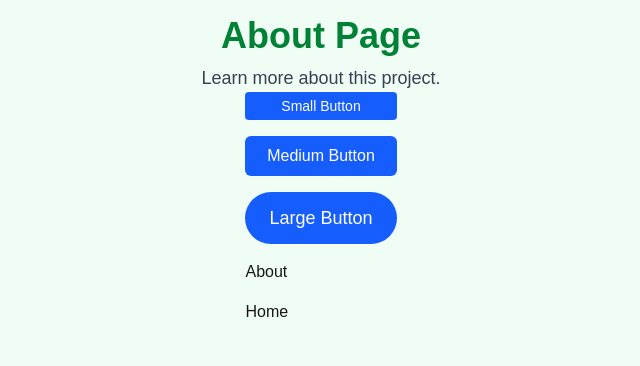
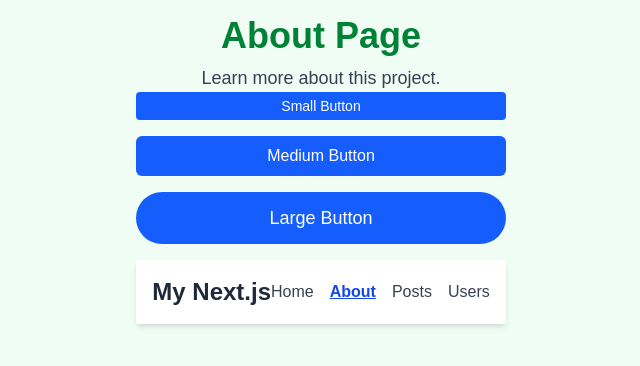
Before and after one commit to AnnCKaroki/alx-project-0x02-setup, a Next.js app in the folder alx-project-0x02/: page /about in a window 1280 px wide. Shown: the top 366 px of the page, without its empty margins (319-959 px from the left). Built offline with nearby package versions, Linux system fonts and the light colour scheme.

Commit message:
Implement navigation and postcard component

```diff
--- /dev/null
+++ b/alx-project-0x02/components/common/PostCard.tsx
@@ -0,0 +1,13 @@
+import { PostProps } from '../../interfaces';
+
+const PostCard = ({ title, content, userId }: PostProps) => {
+  return (
+    <div className="bg-white shadow-md rounded-lg p-4 border border-gray-200 w-full max-w-xl">
+      <h3 className="text-xl font-semibold text-gray-800 mb-2">{title}</h3>
+      <p className="text-gray-600 mb-2">{content}</p>
+      <span className="text-sm text-gray-400">Posted by User #{userId}</span>
+    </div>
+  );
+};
+
+export default PostCard;
--- a/alx-project-0x02/components/layout/Header.tsx
+++ b/alx-project-0x02/components/layout/Header.tsx
@@ -1,13 +1,25 @@
 import React from 'react';
 import Link from 'next/link';
+import { useRouter } from 'next/router';
 
 const Header: React.FC = () => {
-    return (
-        <>
-        <Link href='/about'>About</Link>
-        <Link href='/home'>Home</Link>
-        </>
-    )
+    const router = useRouter();
+
+  const isActive = (path: string) =>
+    router.pathname === path ? 'text-blue-700 font-bold underline' : 'text-gray-700';
+
+  return (
+    <header className="bg-white shadow-md p-4 flex justify-between items-center">
+      <h2 className="text-2xl font-semibold text-gray-800">My Next.js</h2>
+      <nav className="space-x-4">
+        <Link href="/home" className={isActive('/home')}>Home</Link>
+        <Link href="/about" className={isActive('/about')}>About</Link>
+        <Link href="/posts" className={isActive('/posts')}>Posts</Link>
+        <Link href="/users" className={isActive('/users')}>Users</Link>
+
+      </nav>
+    </header>
+  );
 }
 
 export default Header;
--- a/alx-project-0x02/interfaces/index.ts
+++ b/alx-project-0x02/interfaces/index.ts
@@ -9,3 +9,9 @@ export interface ButtonProps {
      shape?: 'rounded-sm' | 'rounded-md' | 'rounded-full';
      onClick?: () => void;
 }
+
+export interface PostProps {
+  userId: number;
+  title: string;
+  content: string;
+}
--- a/alx-project-0x02/pages/home.tsx
+++ b/alx-project-0x02/pages/home.tsx
@@ -3,6 +3,7 @@ import {useState} from 'react';
 import Card from "@/components/common/Card";;
 import PostModal from '@/components/common/PostModal';
 import { CardProps } from '@/interfaces';
+import Header from "@/components/layout/Header"
 
 
 const HomePage: React.FC =() => {
@@ -37,6 +38,8 @@ const HomePage: React.FC =() => {
         onClose={() => setIsModalOpen(false)}
         onSubmit={handleAddPost}
       />
+
+      <Header />
     </>
   )
 }
--- /dev/null
+++ b/alx-project-0x02/pages/posts.tsx
@@ -0,0 +1,65 @@
+import Header from '@/components/layout/Header';
+import { useEffect, useState } from 'react';
+import PostCard from '@/components/common/PostCard';
+import { PostProps } from '@/interfaces';
+
+
+
+
+
+export default function PostsPage() {
+    const [posts, setPosts] = useState<PostProps[]>([]);
+
+    useEffect(() => {
+    fetch('https://jsonplaceholder.typicode.com/posts')
+      .then((res) => res.json())
+      .then((data) => {
+        // eslint-disable-next-line @typescript-eslint/no-explicit-any
+        const formattedPosts = data.map((post: any) => ({
+          userId: post.userId,
+          title: post.title,
+          content: post.body,
+        }));
+        setPosts(formattedPosts);
+      });
+  }, []);
+
+  return (
+    <>
+      <Header />
+      <div className="flex flex-col items-center min-h-screen bg-yellow-50 p-6 space-y-6">
+        <h1 className="text-4xl font-bold text-yellow-700">Current Posts </h1>
+        {posts.length === 0 ? (
+          <p className="text-gray-600">Loading posts...</p>
+        ) : (
+          posts.map((post, index) => (
+            <PostCard
+              key={index}
+              title={post.title}
+              content={post.content}
+              userId={post.userId}
+            />
+          ))
+        )}
+      </div>
+    </>
+  );
+}
+
+export async function getStaticProps() {
+  const res = await fetch('https://jsonplaceholder.typicode.com/posts?_limit=10');
+  const data = await res.json();
+
+  // eslint-disable-next-line @typescript-eslint/no-explicit-any
+  const posts = data.map((post: any) => ({
+    userId: post.userId,
+    title: post.title,
+    content: post.body,
+  }));
+
+  return {
+    props: {
+      posts,
+    },
+  };
+}
```
